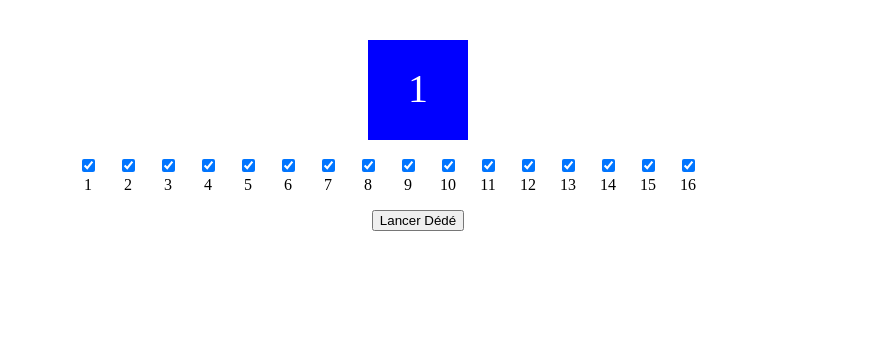
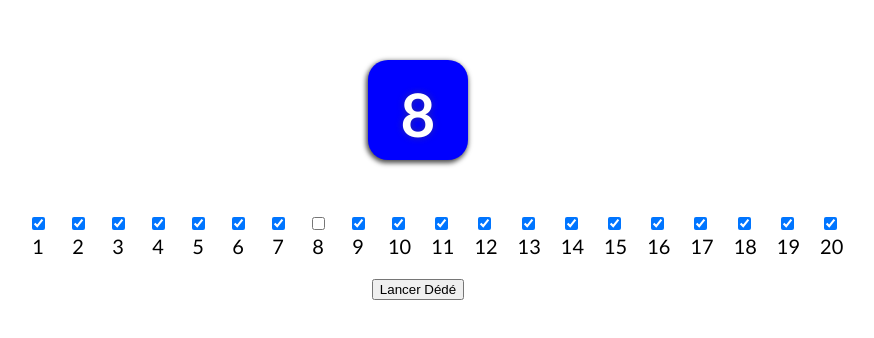
Before and after one commit to damiengo/dede, a plain HTML site: page index.html in a window 1280 px wide. Both pictures are taken after a click on the button "Lancer Dédé". Shown: the whole page, without its empty margins (222-1096 px from the left). Drawn offline with Linux system fonts and the light colour scheme.

Commit message:
Randomize

```diff
--- a/css/dede.css
+++ b/css/dede.css
@@ -1,3 +1,7 @@
+body {
+  font-family: "Trebuchet MS", sans-serif;
+}
+
 ul {
   list-style-type: none;
 }
@@ -8,26 +12,33 @@ label {
 }
 
 #content {
-  width: 800px;
+  width: 900px;
   margin: 0 auto;
 }
 
 #dice {
   width: 100px;
   height: 100px;
-  margin: 0 auto;
+  margin: 50px auto;
   background-color: #0000FF;
+  -moz-border-radius: 20px;
+  -webkit-border-radius: 20px;
+  border-radius: 20px;
+  box-shadow: -1px 2px 5px 1px rgba(0, 0, 0, 0.7);
+  text-shadow: 0 0 7px rgba(80, 80, 80, 0.5);
 }
 
 #dice-number {
   color: #FFF;
-  font-size: 40px;
+  font-size: 60px;
+  font-weight: bold;
   text-align: center;
-  padding-top: 25px;
+  padding-top: 18px;
 }
 
 #config-numbers {
   overflow: hidden;
+  font-size: 20px;
 }
 
 #config-numbers li {
--- a/js/dede.js
+++ b/js/dede.js
@@ -5,7 +5,9 @@ var configElem        = null;
 var configNumbersElem = null;
 var runButtonElem     = null;
 
-var numbers = 16;
+var numbers = 20;
+var nbLaunches = 0;
+var randomizer = null;
 
 /**
  * On document loaded.
@@ -62,5 +64,44 @@ var initEvents = function() {
  * Dice launching.
  */
 var launchDice = function() {
-  diceNumberElem.innerHTML = 1;
+  var checkeds = getCheckeds();
+  nbLaunches = Math.floor((Math.random()*10) + 10);
+  randomizer = setInterval(function() {randomize(checkeds); }, 100);
 }
+
+/**
+ * Randomizing.
+ *
+ * @param checkeds
+ *
+ * @return int
+ */
+var randomize = function(checkeds) {
+  var maxRand = checkeds.length;
+  var rand = Math.floor((Math.random()*maxRand));
+  diceNumberElem.innerHTML = checkeds[rand] + 1;
+
+  if(nbLaunches == 0) {
+    document.getElementById("config-numbers-"+checkeds[rand]).checked = false;
+    clearInterval(randomizer);
+  }
+  else {
+    nbLaunches--;
+  }
+}
+
+/**
+ * Get checkeds boxes.
+ */
+var getCheckeds = function() {
+  var inputs = document.getElementsByTagName("input");
+  var inputsLength = inputs.length;
+  var checkeds = new Array();
+  for(var i=0 ; i< inputsLength ; i++) {
+    if(inputs[i].type == "checkbox" && inputs[i].checked) {
+      checkeds.push(i);
+    }
+  }
+
+  return checkeds;
+}
```
